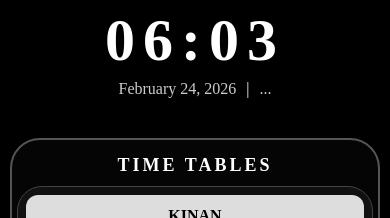
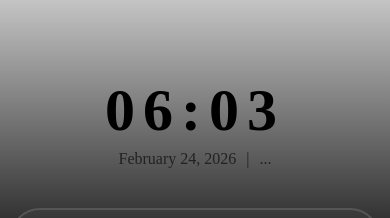
Before and after one commit to abul08/nandor-table, a Next.js app: page / in a window 390 px wide. Shown: the top 218 px of the page. Built offline with nearby package versions, Linux system fonts and the light colour scheme; no server answers; the database is empty; a web font is replaced by a local one.

Commit message:
mobile fix

```diff
--- a/src/app/api/timetable/watch/route.ts
+++ b/src/app/api/timetable/watch/route.ts
@@ -2,7 +2,7 @@ import { timetableEvents } from '@/lib/events';
 
 export const dynamic = 'force-dynamic';
 
-export async function GET() {
+export async function GET(request: Request) {
     const stream = new ReadableStream({
         start(controller) {
             const onUpdate = () => {
@@ -31,14 +31,19 @@ export async function GET() {
                 } catch (e) { }
             }, 30000);
 
-            return () => {
+            const cleanUp = () => {
                 timetableEvents.off('update', onUpdate);
                 timetableEvents.off('refresh', onRefresh);
                 clearInterval(heartbeat);
+                try {
+                    controller.close();
+                } catch (e) { }
             };
+
+            request.signal.addEventListener('abort', cleanUp);
         },
         cancel() {
-            // Handled in start clean-up
+            // Handled by signal abort
         }
     });
 
@@ -47,6 +52,7 @@ export async function GET() {
             'Content-Type': 'text/event-stream',
             'Cache-Control': 'no-cache, no-transform',
             'Connection': 'keep-alive',
+            'X-Accel-Buffering': 'no',
         },
     });
 }
--- a/src/app/globals.css
+++ b/src/app/globals.css
@@ -31,7 +31,8 @@
 
 html,
 body {
-  background: var(--bg-color);
+  background: linear-gradient(to bottom, #fff 0%, #c4c4c4 0%, #000 35%, #000 100%);
+  background-attachment: fixed;
   color: var(--text-primary);
   font-family: var(--font-family);
   min-height: 100vh;
@@ -56,6 +57,7 @@ body {
 }
 
 .time {
+  color: #000;
   font-size: clamp(120px, 11vw, 180px);
   font-weight: 700;
   letter-spacing: 8px;
@@ -71,11 +73,15 @@ body {
 .date-row {
   margin-top: 10px;
   font-size: 25px;
-  color: var(--text-secondary);
+  color: #222;
   display: flex;
   justify-content: center;
   gap: 20px;
   margin-bottom: 0;
+}
+
+.date-row span {
+  color: inherit !important;
 }
 
 .hijri-container {
@@ -339,7 +345,7 @@ body {
 
 @media (max-width: 768px) {
   .container {
-    padding: 10px;
+    padding: 80px 10px 10px 10px;
   }
 
   .time {
--- a/src/app/page.tsx
+++ b/src/app/page.tsx
@@ -168,7 +168,16 @@ export default function DisplayBoard() {
         const prayerInterval = setInterval(fetchPrayerTimes, 3600000); // 1 hour
 
         // Real-time updates via Server-Sent Events
-        const eventSource = new EventSource('/api/timetable/watch');
+        let eventSource: EventSource | null = null;
+        let reconnectTimeout: NodeJS.Timeout;
+
+        const connectSSE = () => {
+            if (eventSource) {
+                eventSource.close();
+            }
+
+            eventSource = new EventSource('/api/timetable/watch');
+
             eventSource.onmessage = (event) => {
                 if (event.data === 'update') {
                     fetchTimetable();
@@ -178,15 +187,23 @@ export default function DisplayBoard() {
             };
 
             eventSource.onerror = () => {
-            console.error("SSE connection lost. Reconnecting...");
+                console.error("SSE connection lost. Reconnecting in 5 seconds...");
+                if (eventSource) {
                     eventSource.close();
-            // Optional: fallback to polling if SSE fails
+                }
+                reconnectTimeout = setTimeout(connectSSE, 5000);
             };
+        };
+
+        connectSSE();
 
         return () => {
             clearInterval(clockInterval);
             clearInterval(prayerInterval);
+            if (eventSource) {
                 eventSource.close();
+            }
+            clearTimeout(reconnectTimeout);
         };
     }, []);
 
```
Lines whose indentation alone changed are shown as unchanged.
